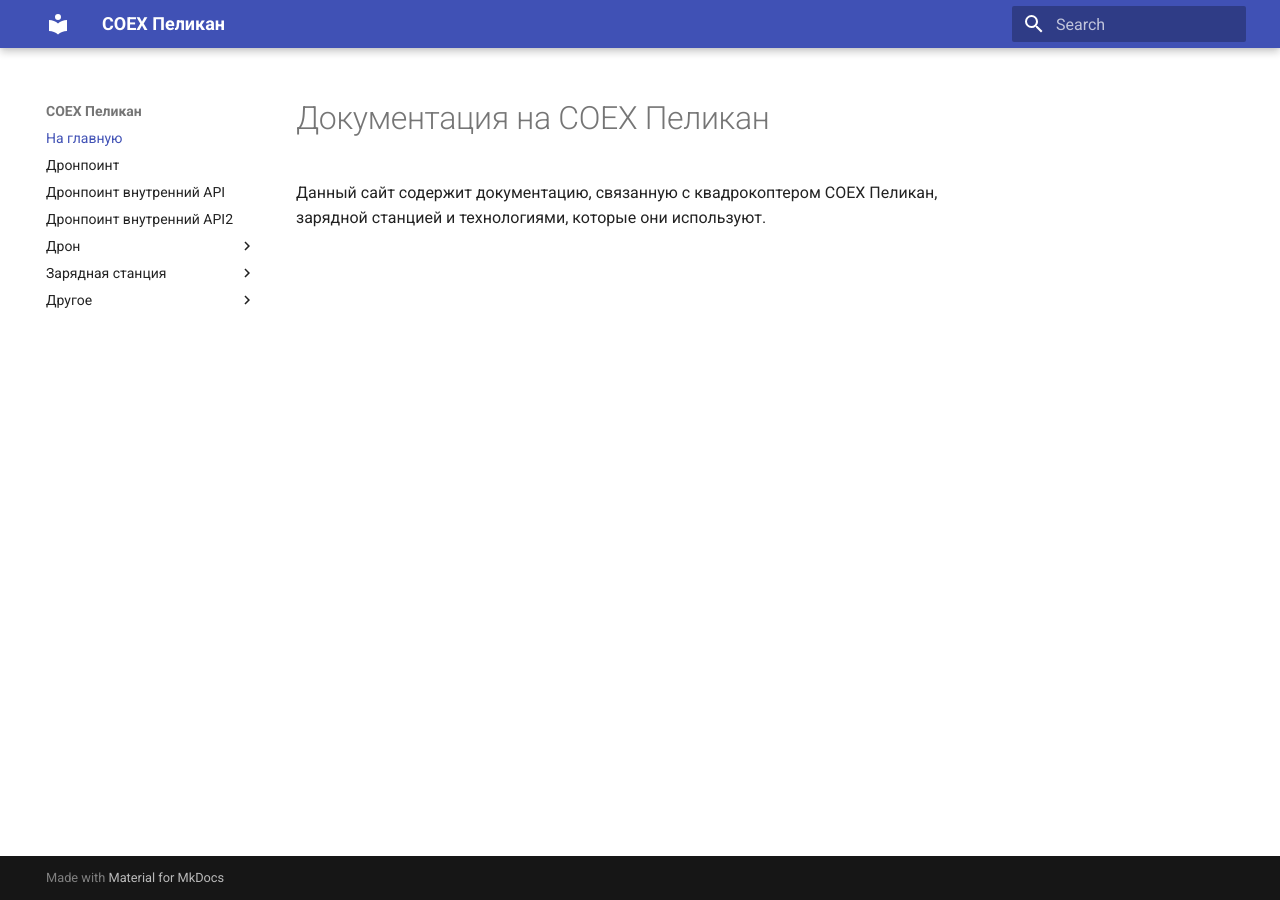
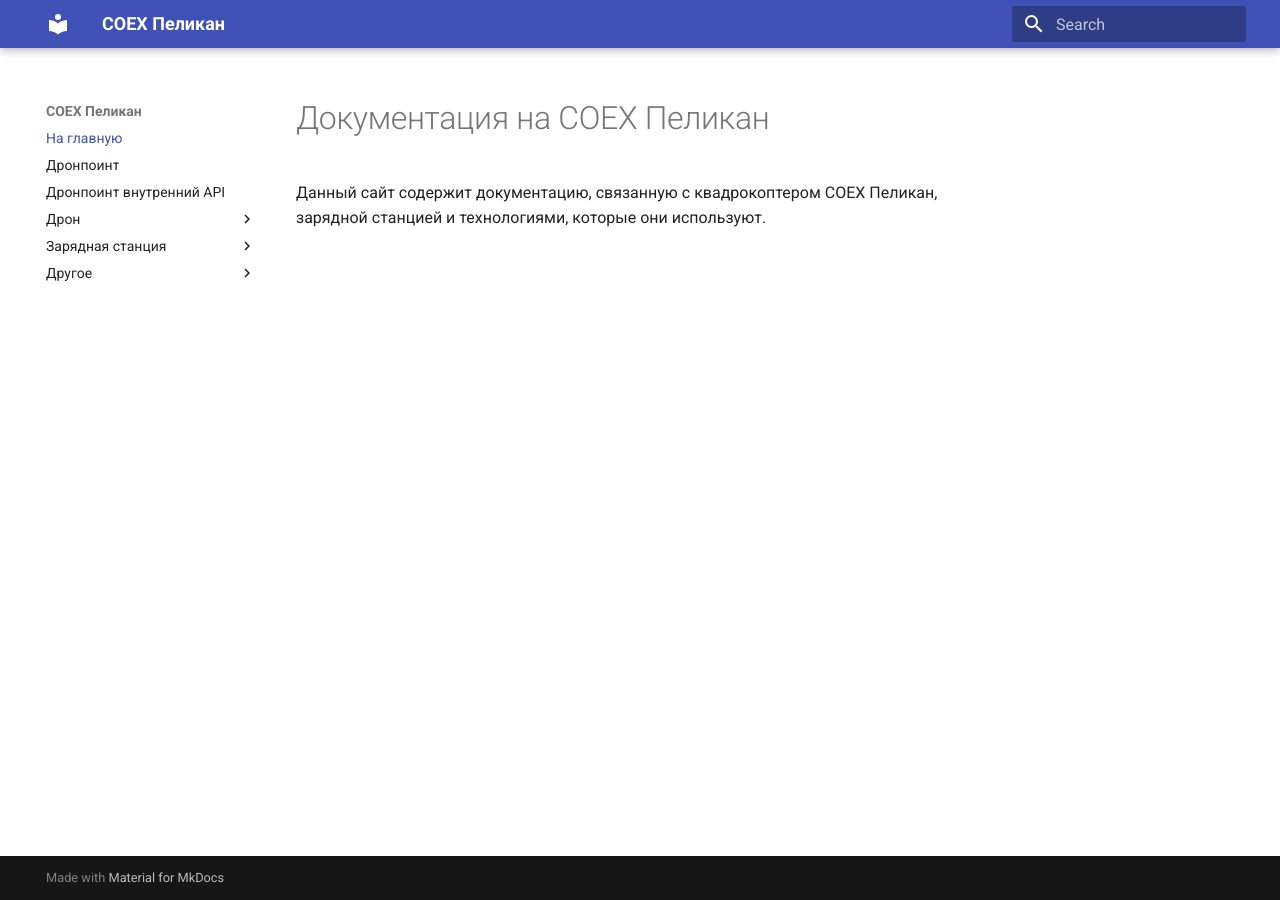
Before and after one commit to CopterExpress/pelican-docs, an MkDocs documentation site: the page built from docs/index.md, in a window 1280 px wide. Built offline with MkDocs 1.6.1 and Material for MkDocs 9.7.7, drawn with Linux system fonts in a browser that asks for light colours; old or Windows-style settings are respelled for this version of MkDocs.

Commit message:
Update mkdocs.yml

```diff
--- a/mkdocs.yml
+++ b/mkdocs.yml
@@ -4,7 +4,6 @@ pages:
   - 'На главную': 'index.md'
   - 'Дронпоинт': 'dronepoint.md'
   - 'Дронпоинт внутренний API': 'DronePoint_API.md'
-  - 'Дронпоинт внутренний API2': 'DronePoint_API2.md'
   - 'Дрон':
     - 'Техническая информация': 'pelican_hard_manual.md'
     - 'Прошивка': 'mavlink_uav_firmware.md'
```
